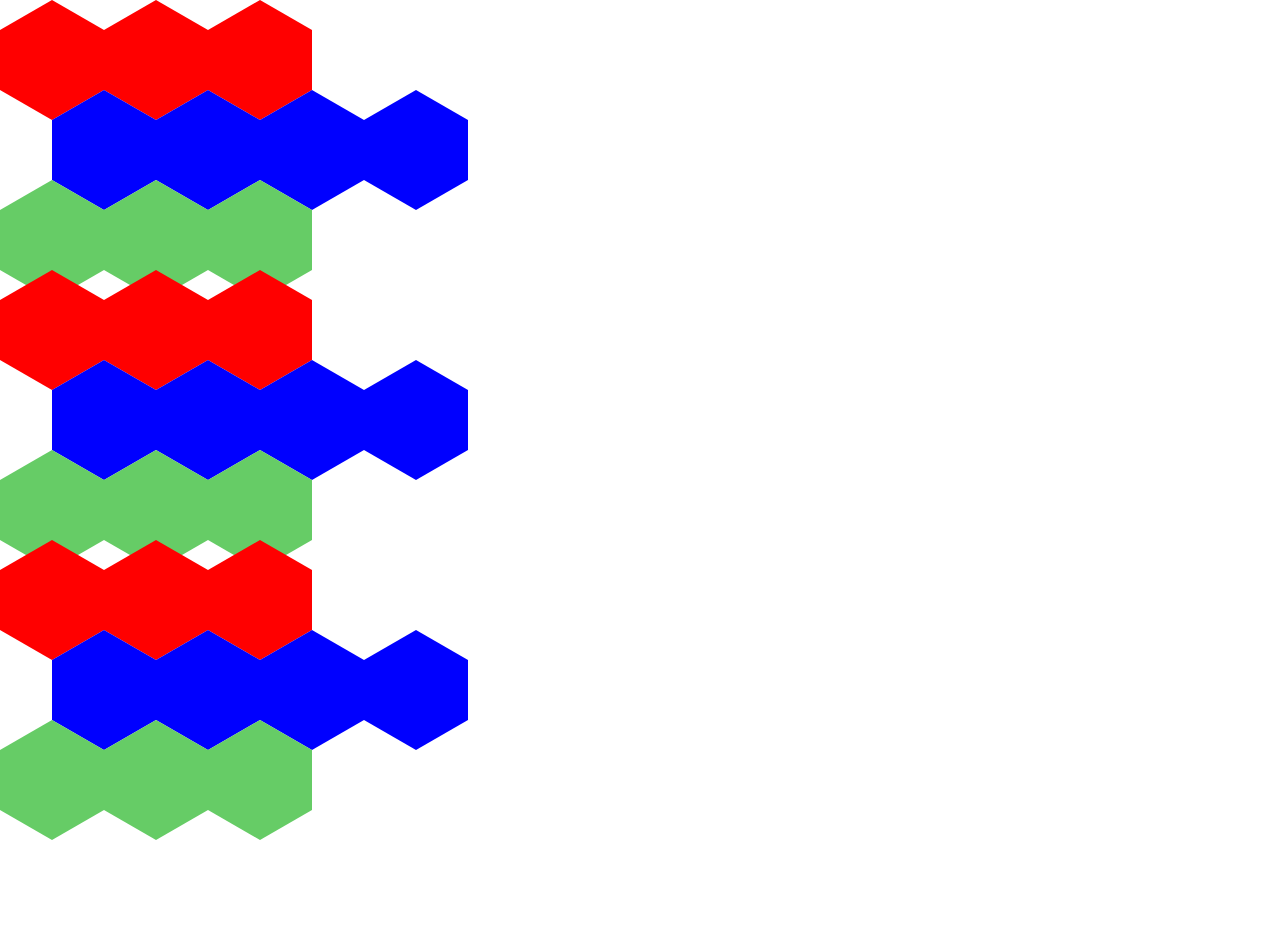
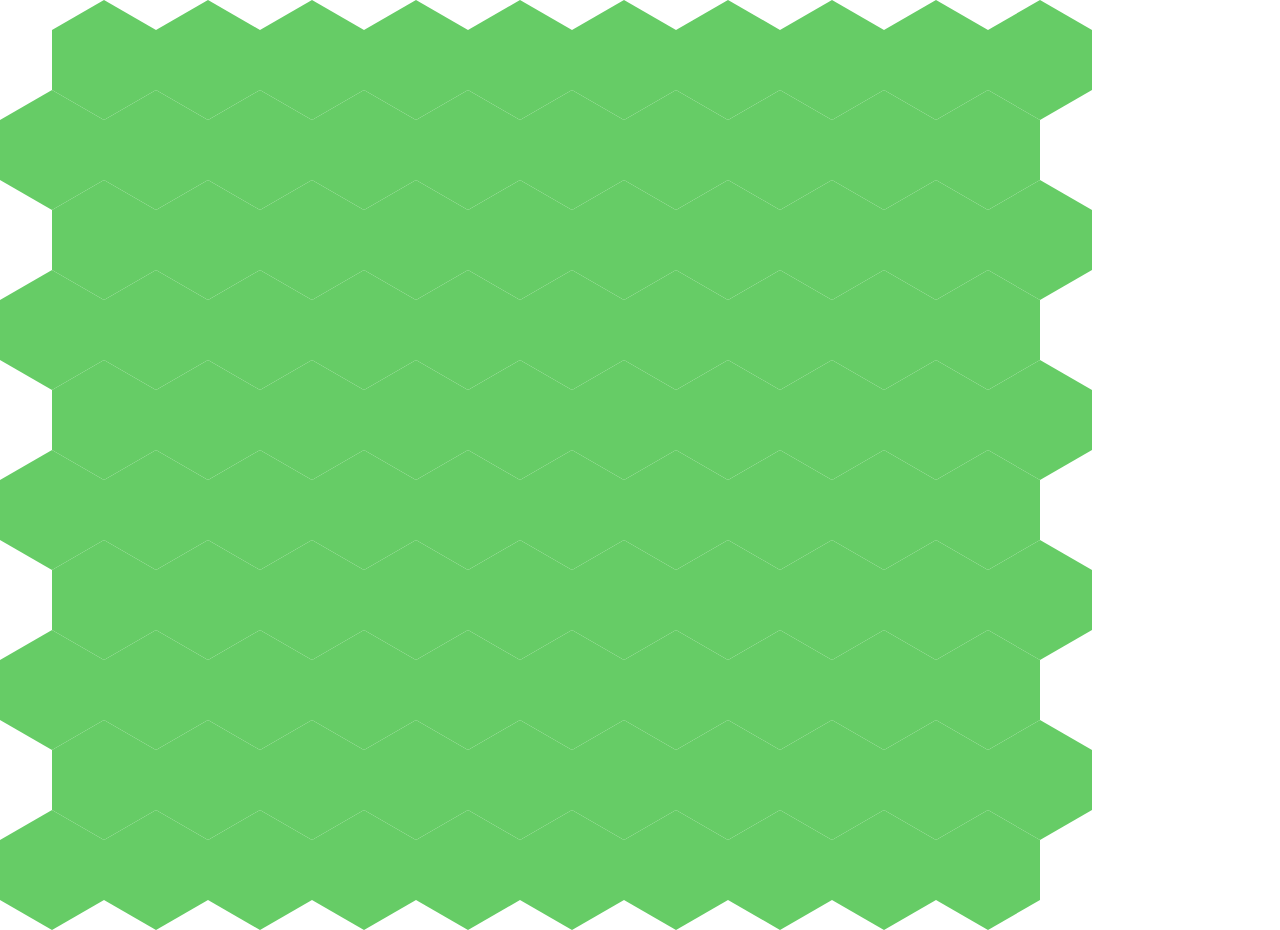
Before and after one commit to obedparla/dicewars, a React (Create React App) app: page / in a window 1280 px wide. Before the commit the page ends 840 px from the top, so only its background shows below. Built offline with nearby package versions, Linux system fonts and the light colour scheme.

Commit message:
Display the map correctly

```diff
--- a/src/App.js
+++ b/src/App.js
@@ -5,26 +5,26 @@ import './App.css';
 
 class App extends Component {
     render() {
-        console.log(populateMap(10, 10));
+        const masterMatrix = populateMap(10, 10);
+        console.log(masterMatrix);
+
         return (
-            <div className="App">
-                <div className="hexagon-section">
-                    <HexagonRow team={1} amountHexagons={3}/>
-                    <HexagonRow team={2} amountHexagons={4}/>
-                    <HexagonRow amountHexagons={3}/>
-                </div>
-                <div className="hexagon-section">
-                    <HexagonRow team={1} amountHexagons={3}/>
-                    <HexagonRow team={2} amountHexagons={4}/>
-                    <HexagonRow amountHexagons={3}/>
-                </div>
-                <div className="hexagon-section">
-                    <HexagonRow team={1} amountHexagons={3}/>
-                    <HexagonRow team={2} amountHexagons={4}/>
-                    <HexagonRow amountHexagons={3}/>
-                </div>
+            <div>
+                {   masterMatrix.map((row, index) => {
+                        console.log(index + " " + row);
+                        const hexagonClass = classNames(
+                            'hexagon-row',
+                            {'even': index % 2 === 0}
+                        );
+                        return <div className={hexagonClass}>{
+                            row.map((val, index) =>{
+                            return <Hexagon key={val+""+index} team={val}/>
+                        })}
+                        </div>
+                    }
+                )}
             </div>
-        );
+        )
     }
 }
 
@@ -55,15 +55,31 @@ class HexagonRow extends Component {
 }
 
 const Hexagon = ({team}) =>
-    <div className="hexagon">
+    <div className={"hexagon" + " " + team}>
     </div>;
 
 
-function getRandomInt(min, max) {
+const buildHexagonLayout = (masterMatrix) => {
+
+    const height = masterMatrix.length, width = masterMatrix[0].length;
+
+    for (let i = 0; i < height; i++) {
+        for (let q = 0; q < width; q++) {
+            if (masterMatrix[i][q] === 0) {
+                continue;
+            }
+
+
+        }
+    }
+
+};
+
+const getRandomInt = (min, max) => {
     min = Math.ceil(min);
     max = Math.floor(max);
     return Math.floor(Math.random() * (max - min)) + min; //The maximum is exclusive and the minimum is inclusive
-}
+};
 
 const checkSpaceLeftMatrix = (matrix) => {
 
@@ -116,7 +132,7 @@ const populateMap = (width, height, playerCounterMultiplier = 1000) => {
 
                 if (masterMatrix[i][q] === 0) {
                     // If we've added a row already, check the item above to make sure it belongs to the same section. This makes sure the section is connected. Continue if not.
-                    if (currentHeight > 0 && masterMatrix[i-1][q] !== currentPlaterID) {
+                    if (currentHeight > 0 && masterMatrix[i - 1][q] !== currentPlaterID) {
                         continue;
                     }
 
@@ -130,7 +146,7 @@ const populateMap = (width, height, playerCounterMultiplier = 1000) => {
                 }
             }
 
-            if(addedValue){
+            if (addedValue) {
                 currentHeight++;
             }
             if (currentHeight === sectionHeight) {
```
